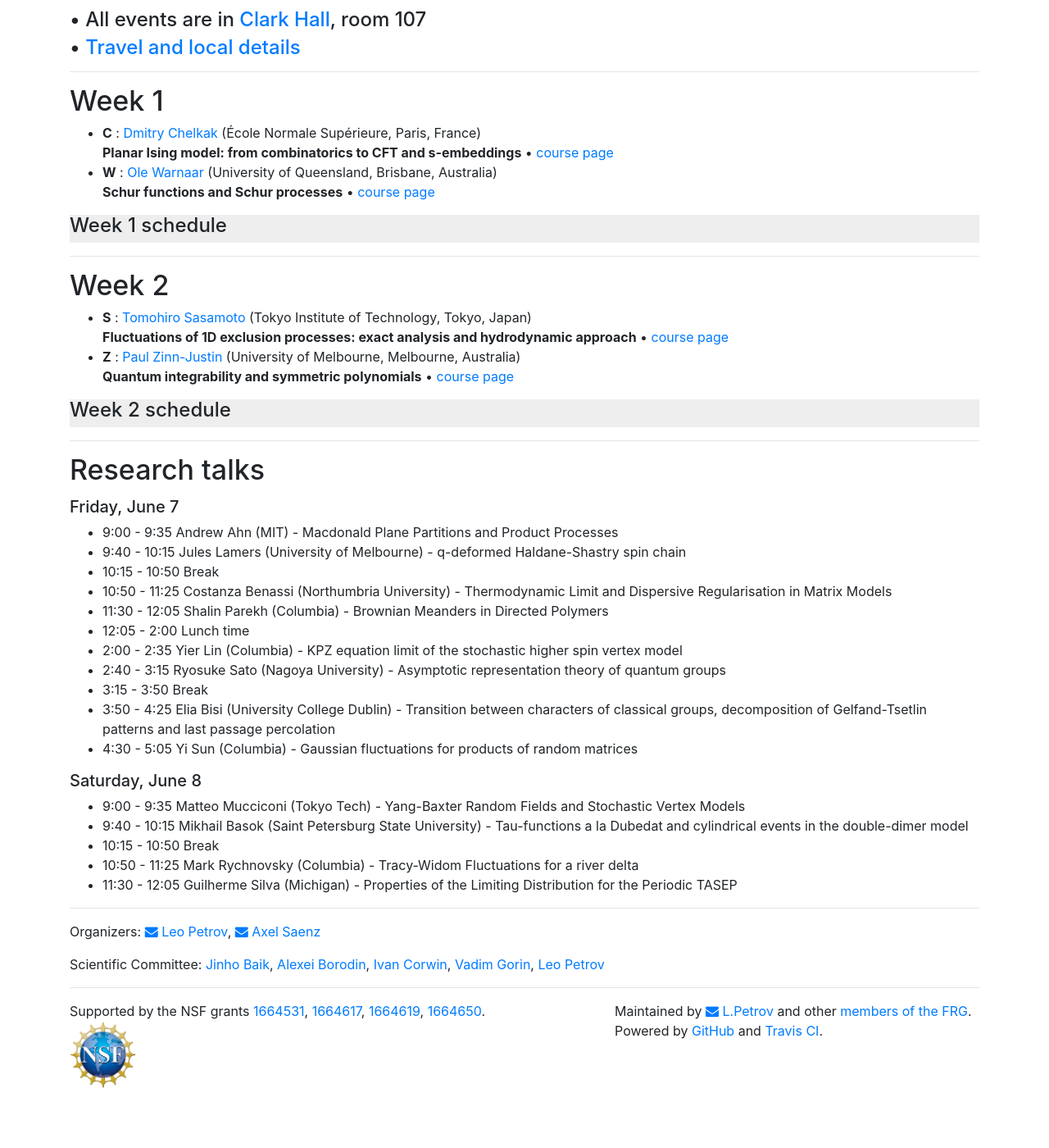
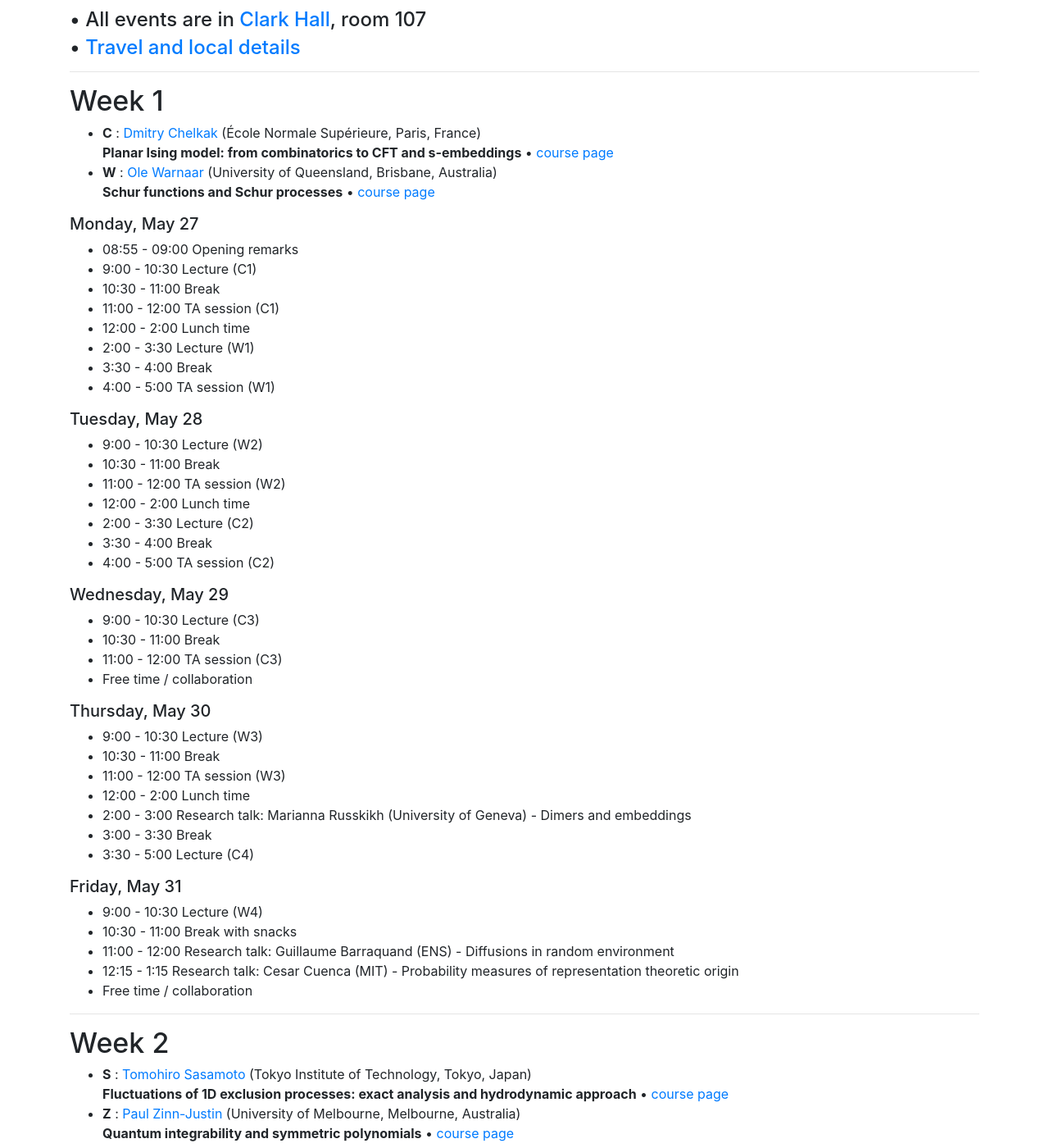
Before and after one commit to int-prob/int-prob-code, a Jekyll site: the page built from vipss2019/schedule.md, in a window 1280 px wide and 1400 px high, scrolled down 451 px. Shown: the whole window at 82% size. Built offline with Jekyll 4.4.1, drawn with Linux system fonts in a browser that asks for light colours; nearby versions of some CDN libraries; before the commit the page ends 1778 px from its top, so only the background shows below that; some of the changed text lies outside the part shown.

Commit message:
update schedule.md at Sat Jun  8 07:39:21 EDT 2019

```diff
--- a/vipss2019/schedule.md
+++ b/vipss2019/schedule.md
@@ -43,10 +43,6 @@
 </li>
 </ul>
 
-<details style="background:#EEEEEE">
-<summary>
-<h3>Week 1 schedule</h3>
-</summary>
 <h5 id="monday-may-27">Monday, May 27</h5>
 <ul>
   <li>08:55 - 09:00 Opening remarks</li>
@@ -137,7 +133,6 @@
 </li>
 <li>Free time / collaboration</li>
 </ul>
-</details>
 
 ---
 
@@ -175,10 +170,6 @@
 </li>
 </ul>
 
-<details style="background:#EEEEEE">
-<summary>
-<h3>Week 2 schedule</h3>
-</summary>
 <h5 id="monday-june-3">Monday, June 3</h5>
 <ul>
   <li>9:00 - 10:30 Lecture (S1)</li>
@@ -221,7 +212,6 @@
   <li>4:00 - 5:00 TA session (S3)</li>
   <li>6:30 - 9:00 Banquet at <a href="https://goo.gl/maps/abuvp4DkkHK4YsQs7">Himalayan Fusion</a> ($20/person)</li>
 </ul>
-</details>
 
 ---
 
```
